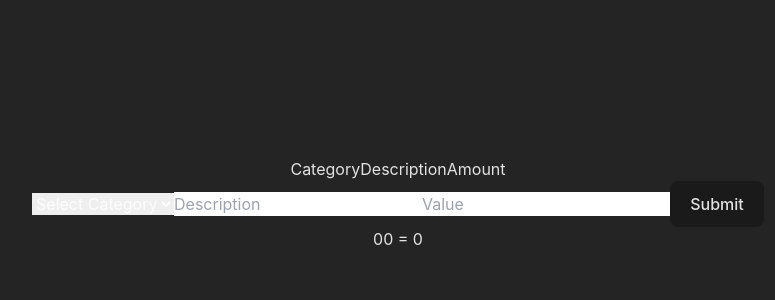
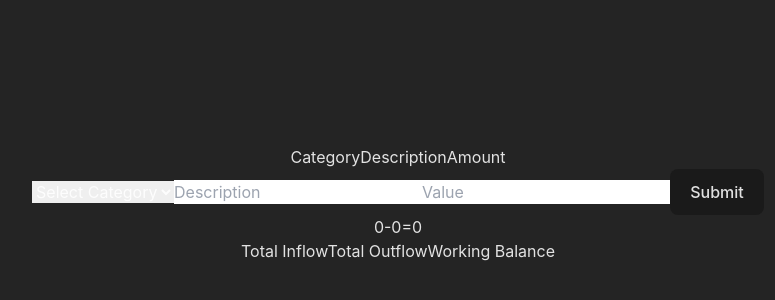
Before and after one commit to MohamedSy1/Budgeting-app, a React (Vite) app: page / in a window 1280 px wide. Shown: the part 196-496 px from the top of the page, without its empty margins (242-1017 px from the left). Built offline with nearby package versions, Linux system fonts and the light colour scheme.

Commit message:
fixed some issues

```diff
--- a/src/component/Form.jsx
+++ b/src/component/Form.jsx
@@ -1,12 +1,14 @@
 import React, {useState} from 'react'
 
+// I have to add all the vlaue that are not outflow into the outflow object
+// I Have to add all the values that are inflow into the inflow
 const Form = ({onNewEntry}) => {
 
     const [formData, setFormData] = useState({ category: '', description: '', value: ''})
 
     const handleSubmit = (event) => {
         event.preventDefault();
-        const value = formData.category !== 'Income' ? -Math.abs(formData.value) : Number(formData.value);
+        const value = formData.category !== 'Income' ? -Math.abs(Number(formData.value)) : Number(formData.value);
         const newEntry = {...formData, value, id: Date.now() }
         onNewEntry(newEntry)
         localStorage.setItem('entries', JSON.stringify([...JSON.parse(localStorage.getItem('entries') || '[]'), newEntry]))
@@ -24,22 +26,22 @@ const Form = ({onNewEntry}) => {
     }
 
     return (
-        <form className="text-black" onSubmit={handleSubmit}>
-            <label>
-                <select name="category" value={formData.category} onChange={handleChange} required>
+        <form className="text-black mt-52" onSubmit={handleSubmit}>
+            <label className='mb-2 text-sm font-medium text-gray-900 dark:text-white'>
+                <select name="category" value={formData.category} onChange={handleChange} required className='mr-[0.1rem] ml-[0.5rem] bg-gray-50 border border-gray-300 text-gray-900 text-sm rounded-lg focus:ring-blue-500 focus:border-blue-500 p-2.5 dark:bg-gray-700 dark:border-gray-600 dark:placeholder-gray-400 dark:text-white dark:focus:ring-blue-500 dark:focus:border-blue-500'>
                     <option value="">Select Category</option>
                     {category.map((category, index) => (
                         <option key={index} value={category}>{category}</option>
                     ))}
                 </select>
             </label>
-            <label>
-                <input type="text" name="description" placeholder="Description" value={formData.description} onChange={handleChange} required/>
+            <label className='mr-[0.1rem] mb-2 text-sm font-medium text-gray-900 dark:text-white'>
+                <input type="text" name="description" placeholder="Description" value={formData.description} onChange={handleChange} required className='bg-gray-50 border border-gray-300 text-gray-900 text-sm rounded-lg focus:ring-blue-500 focus:border-blue-500 p-2.5 dark:bg-gray-700 dark:border-gray-600 dark:placeholder-gray-400 dark:text-white dark:focus:ring-blue-500 dark:focus:border-blue-500'/>
             </label>
-            <label>
-                <input type="number" name="value" placeholder='Value' value={formData.value} onChange={handleChange} required/>
+            <label className='mb-2 text-sm font-medium text-gray-900 dark:text-white'>
+                <input type="number" name="value" placeholder='Value' value={formData.value} onChange={handleChange} required className=' w-28 bg-gray-50 border border-gray-300 text-gray-900 text-sm rounded-lg focus:ring-blue-500 focus:border-blue-500 p-2.5 dark:bg-gray-700 dark:border-gray-600 dark:placeholder-gray-400 dark:text-white dark:focus:ring-blue-500 dark:focus:border-blue-500'/>
             </label>
-            <button type="submit">Submit</button>
+            <button type="submit" className='rounded-lg py-1 pl-3 pr-3.5 text-base font-semibold leading-7 text-gray-900 bg-white'>Submit</button>
         </form>
     )
 }
--- a/src/component/Home.jsx
+++ b/src/component/Home.jsx
@@ -17,9 +17,9 @@ const InputBox = () => {
     return (
         <div className='border'>
             <div className='flex justify-between text-center p-4'>
-                <span className='flex-1'>Category</span>
-                <span className='flex-1'>Description</span>
-                <span className='flex-1'>Amount</span>
+                <span className='flex-1 font-extrabold'>Category</span>
+                <span className='flex-1 font-extrabold'>Description</span>
+                <span className='flex-1 font-extrabold'>Amount</span>
             </div>
             <ul>
                 {entries.map(entry => (
--- a/src/component/inflowoutflow.jsx
+++ b/src/component/inflowoutflow.jsx
@@ -32,13 +32,20 @@ const InflowOutflow = () => {
         return sum
     }
 
-    let total = totalInflow() - totalOutflow()
-
     return (
         <div>
-            <span>{totalInflow()}</span>
-            <span className="border pl-[1rem]">{totalOutflow()}</span>
-            <span> = {totalInflow() - totalOutflow()}</span>
+            <div className='flex text-center pt-4'>
+                <span className='flex-1 mr-[0.1rem] ml-[0.5rem] bg-gray-50 border border-gray-300 text-[green] font-extrabold text-sm rounded-lg focus:ring-blue-500 focus:border-blue-500 dark:bg-gray-700 dark:border-gray-600 dark:placeholder-gray-400 dark:text-white dark:focus:ring-blue-500 dark:focus:border-blue-500'>{totalInflow()}</span>
+                <span>-</span>
+                <span className="border pl-[1rem] flex-1 mr-[0.1rem] ml-[0.5rem] bg-gray-50 border border-gray-300 text-[red] font-extrabold text-sm rounded-lg focus:ring-blue-500 focus:border-blue-500 dark:bg-gray-700 dark:border-gray-600 dark:placeholder-gray-400 dark:text-white dark:focus:ring-blue-500 dark:focus:border-blue-500">{totalOutflow()}</span>
+                <span>=</span>
+                <span className='flex-1 flex-1 mr-[0.1rem] ml-[0.5rem] bg-gray-50 border border-gray-300 text-[green] font-extrabold text-sm rounded-lg focus:ring-blue-500 focus:border-blue-500 dark:bg-gray-700 dark:border-gray-600 dark:placeholder-gray-400 dark:text-white dark:focus:ring-blue-500 dark:focus:border-blue-500'>{Number(totalInflow()) - Number(totalOutflow())}</span>
+            </div>
+            <div className='flex text-center pt-4 '>
+                <span className='flex-1 '>Total Inflow</span>
+                <span className='flex-1 '>Total Outflow</span>
+                <span className='flex-1'>Working Balance</span>
+            </div>
         </div>
     )
 
```
